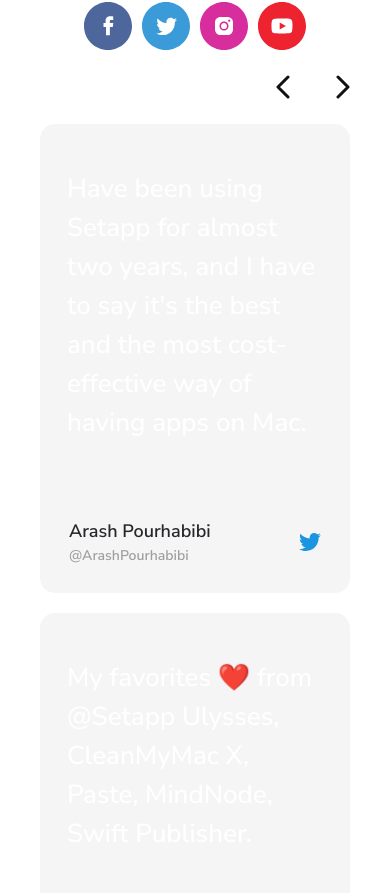
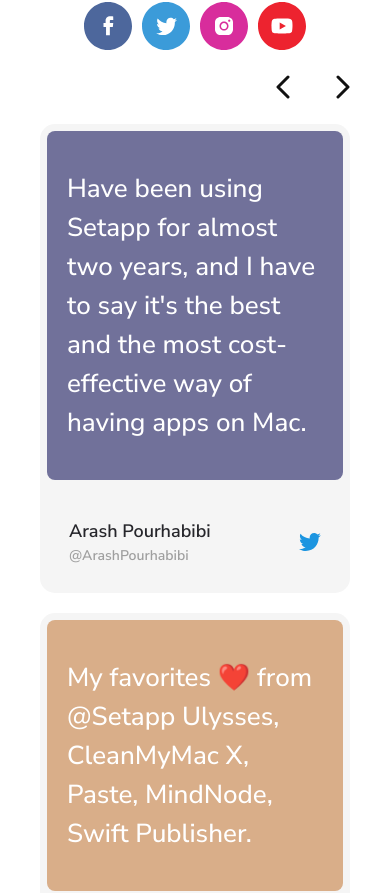
Before and after one commit to A-Awad1/Azora-Group-Task, a React (Vite) app: page / in a window 390 px wide. Shown: the part 4633-5526 px from the top of the page. Built offline with nearby package versions, Linux system fonts and the light colour scheme.

Commit message:
enhance card bg color code

```diff
--- a/src/components/SetappComments.tsx
+++ b/src/components/SetappComments.tsx
@@ -1,6 +1,7 @@
 const comments = [
   {
     id: 1,
+    color: "#71719a",
     text: "Have been using Setapp for almost two years, and I have to say it's the best and the most cost-effective way of having apps on Mac.",
     site: "twitter",
     name: "Arash Pourhabibi",
@@ -8,6 +9,7 @@
   },
   {
     id: 2,
+    color: "#D9AE89",
     text: "My favorites ❤️ from @Setapp Ulysses, CleanMyMac X, Paste, MindNode, Swift Publisher.",
     site: "instagram",
     name: "Mauricio Sanchez",
@@ -15,15 +17,13 @@
   },
   {
     id: 3,
+    color: "#765070",
     text: "For those of you that wonder where I discover/get all the awesome apps for my Mac that I use, a lot of them are from Setapp!",
     site: "facebook",
     name: "Meredith Sweet",
     mail: "@meredith.sweet.silberstein",
   },
 ];
-
-const bgColors = ["#71719a", "#D9AE89", "#765070"];
-const getColor = (index: number) => bgColors[index % bgColors.length];
 
 export default function SetappComments() {
   return (
@@ -61,9 +61,8 @@
           {comments.map((comment, i) => (
             <div key={comment.id} className="rounded-[15px] p-[7px] bg-[#F5F5F5] flex flex-col">
               <p
-                className={`grow rounded-middle font-medium text-[26px] py-[38px] px-[20px] md:min-h-fit lg:h-[300px] bg-[${getColor(
-                  i
-                )}]`}
+                className={`grow rounded-middle font-medium text-[26px] py-[38px] px-[20px] md:min-h-fit lg:h-[300px]`}
+                style={{ backgroundColor: comment.color }}
               >
                 {comment.text}
               </p>
```
